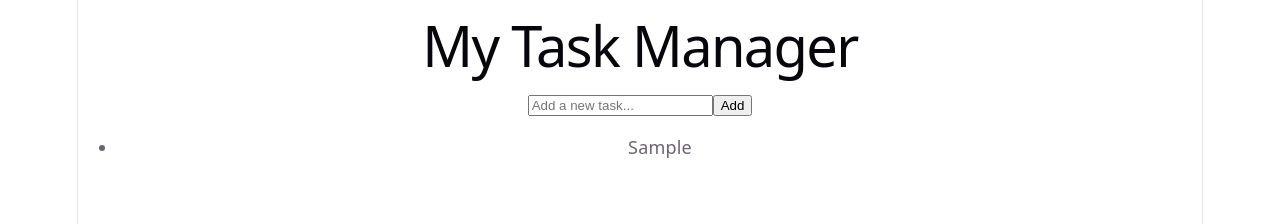
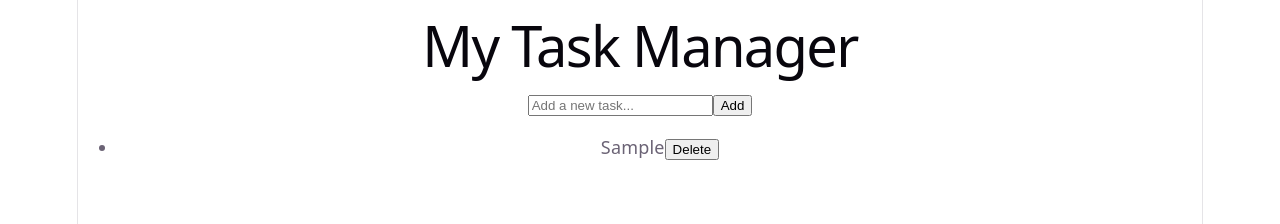
Before and after one commit to bikashshah056-rgb/task-manager, a React (Vite) app: page / in a window 1280 px wide. Both pictures are taken after typing "Sample" into the empty fields and a click on the button "Add". Shown: the top 224 px of the page. Built offline with nearby package versions, Linux system fonts and the light colour scheme.

Commit message:
Add task complete toggle and delete functionality

```diff
--- a/src/App.jsx
+++ b/src/App.jsx
@@ -6,17 +6,29 @@
   const [taskText, setTaskText] = useState('');
 
   function handleSubmit(e) {
-    e.preventDefault(); // stops the page from refreshing
-    if (taskText.trim() === '') return; // ignore empty input
+    e.preventDefault();
+    if (taskText.trim() === '') return;
 
     const newTask = {
-      id: Date.now(), // a quick unique id
+      id: Date.now(),
       text: taskText,
       completed: false,
     };
 
-    setTasks([...tasks, newTask]); // add the new task to the list
-    setTaskText(''); // clear the input box
+    setTasks([...tasks, newTask]);
+    setTaskText('');
+  }
+
+  function toggleComplete(id) {
+    setTasks(
+      tasks.map((task) =>
+        task.id === id ? { ...task, completed: !task.completed } : task
+      )
+    );
+  }
+
+  function deleteTask(id) {
+    setTasks(tasks.filter((task) => task.id !== id));
   }
 
   return (
@@ -35,7 +47,18 @@
 
       <ul>
         {tasks.map((task) => (
-          <li key={task.id}>{task.text}</li>
+          <li key={task.id}>
+            <span
+              onClick={() => toggleComplete(task.id)}
+              style={{
+                textDecoration: task.completed ? 'line-through' : 'none',
+                cursor: 'pointer',
+              }}
+            >
+              {task.text}
+            </span>
+            <button onClick={() => deleteTask(task.id)}>Delete</button>
+          </li>
         ))}
       </ul>
     </div>
```
